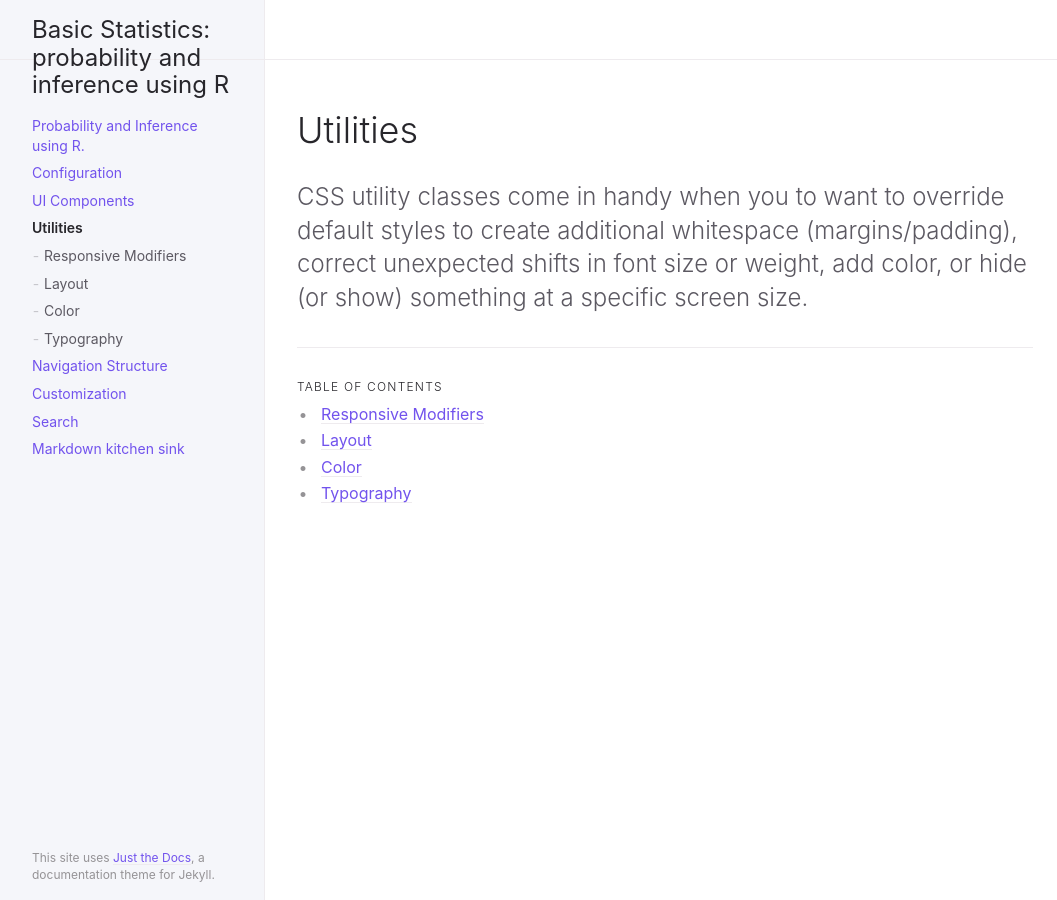
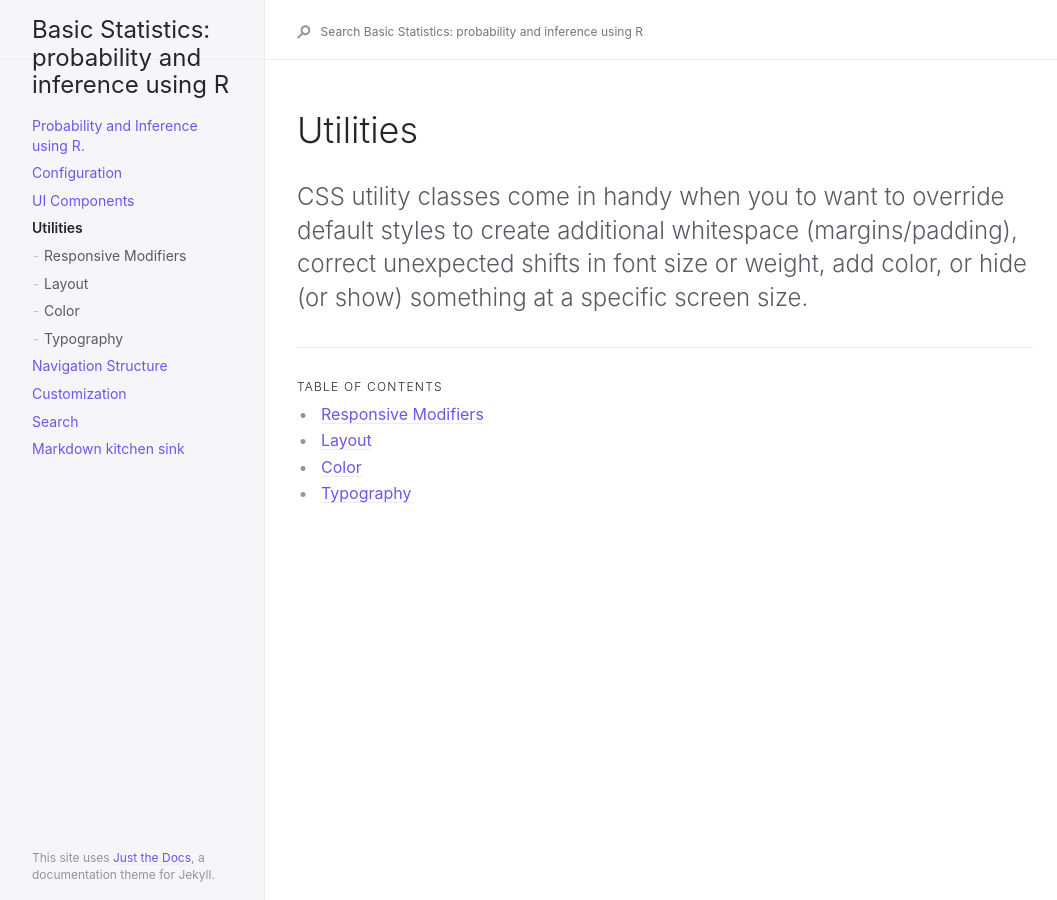
Before and after one commit to deisygysi/EVOP_2019, a Jekyll site: the page built from docs/utilities/utilities.md, in a window 1280 px wide. Shown: the whole page, without its empty margins (91-1148 px from the left). Built offline with Jekyll 4.4.1, drawn with Linux system fonts in a browser that asks for light colours.

Commit message:
Update _config.yml

```diff
--- a/_config.yml
+++ b/_config.yml
@@ -1,2 +1,3 @@
 title: "Basic Statistics: probability and inference using R"
 description: "A short course of statistics using R"
+search_enabled: true
```
